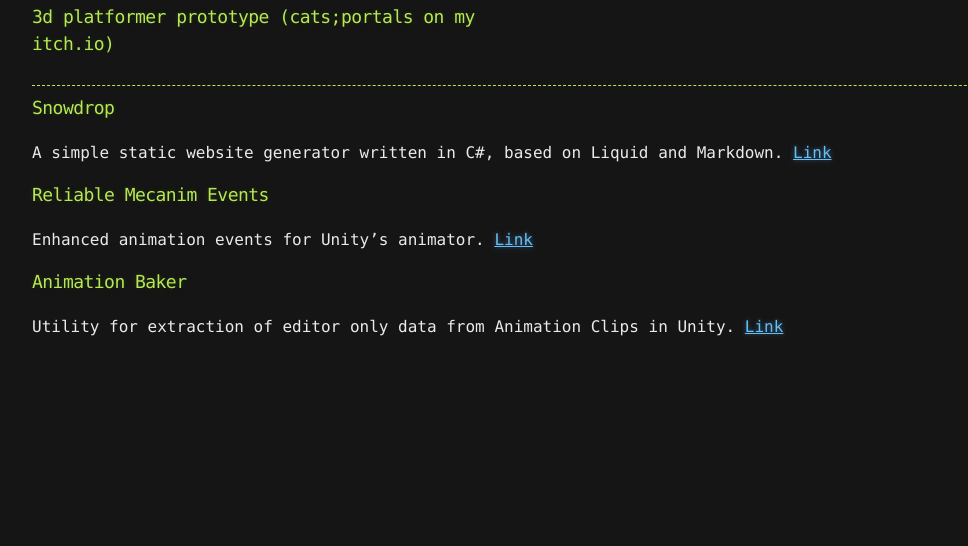
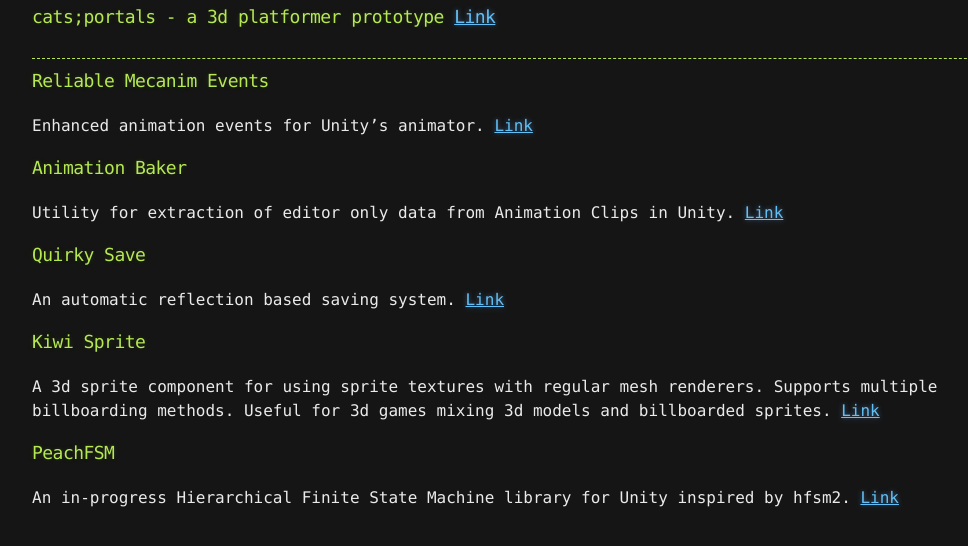
Before and after one commit to beatrate/beatrate.github.io, a Jekyll site: the page built from index.md, in a window 1280 px wide and 900 px high, scrolled down 1738 px, cut to the strip 320-866 px from the top of the window. Shown: the whole strip, without its empty margins (108-1076 px from the left). Built offline with Jekyll 4.4.1, drawn with Linux system fonts in a browser that asks for light colours; our own code applies the rules of GitHub Pages for plain Markdown files; before the commit the page ends 2467 px from its top, so only the background shows below that.

Commit message:
Update index.md

```diff
--- a/index.md
+++ b/index.md
@@ -55,14 +55,10 @@ The card game framework allowed authoring branching narrative embedded in cards
     </div>
     <div class="showcase-slide">
        <img src="https://img.itch.zone/aW1hZ2UvMTUzNTI2NC84OTU1MzExLnBuZw==/original/eqCnUm.png" class="screenshot">
-       <h3>3d platformer prototype (cats;portals on my itch.io)</h3>
+       <h3>cats;portals - a 3d platformer prototype <a href="https://beatrate.itch.io/catsportals">Link</a></h3>
     </div>
 </div>
 <hr>
-
-###  Snowdrop
-A simple static website generator written in C#, based on Liquid and Markdown.
-[Link](https://github.com/beatrate/Snowdrop "Github")
 
 ###  Reliable Mecanim Events
 Enhanced animation events for Unity's animator.
@@ -71,3 +67,16 @@ Enhanced animation events for Unity's animator.
 ###  Animation Baker
 Utility for extraction of editor only data from Animation Clips in Unity.
 [Link](https://github.com/beatrate/AnimationBaker "Github")
+
+### Quirky Save
+An automatic reflection based saving system.
+[Link](https://github.com/beatrate/QuirkySave "Github")
+
+### Kiwi Sprite
+A 3d sprite component for using sprite textures with regular mesh renderers. Supports multiple billboarding methods.
+Useful for 3d games mixing 3d models and billboarded sprites.
+[Link](https://github.com/beatrate/KiwiSprite "Github")
+
+### PeachFSM
+An in-progress Hierarchical Finite State Machine library for Unity inspired by hfsm2.
+[Link](https://github.com/beatrate/PeachFSM "Github")
```
